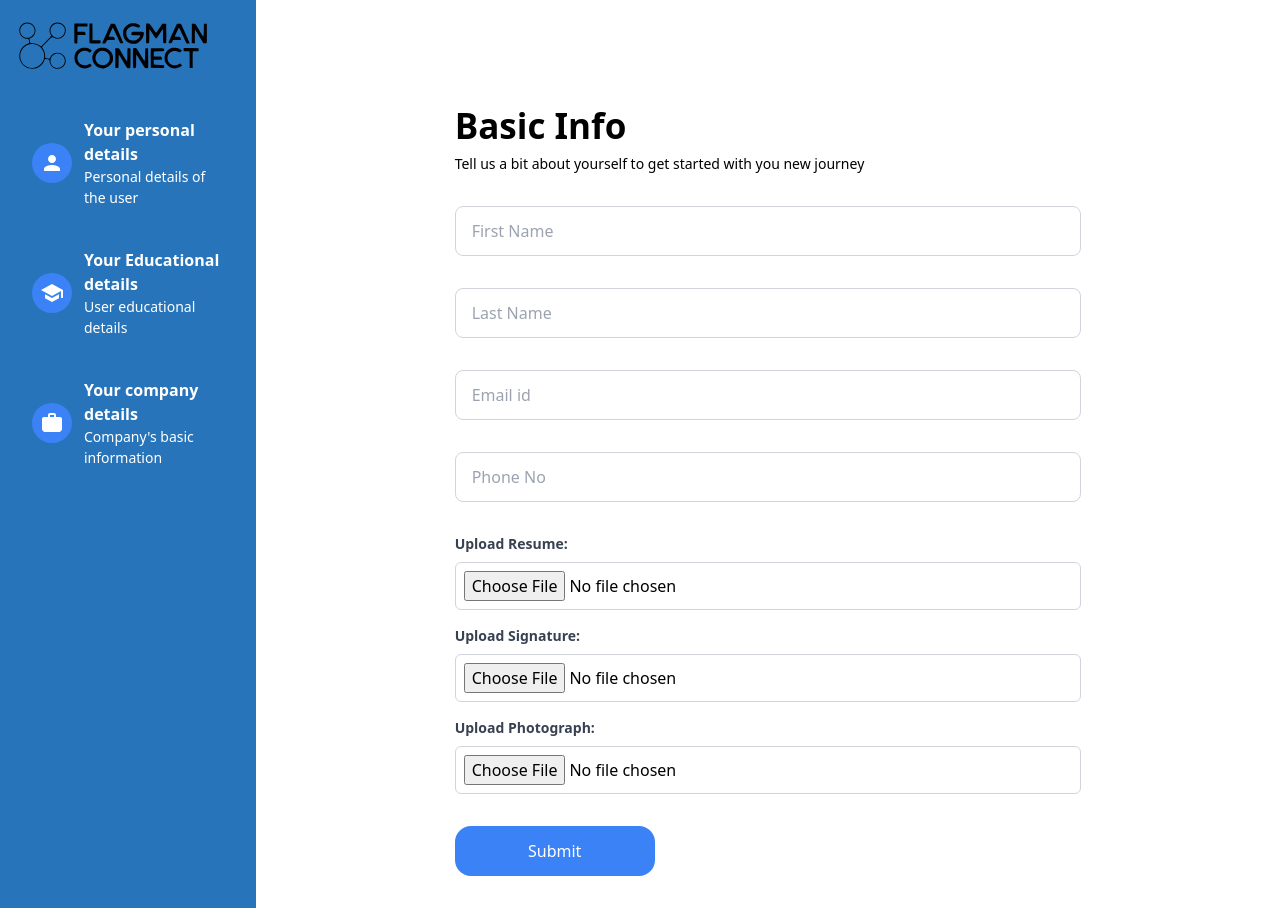
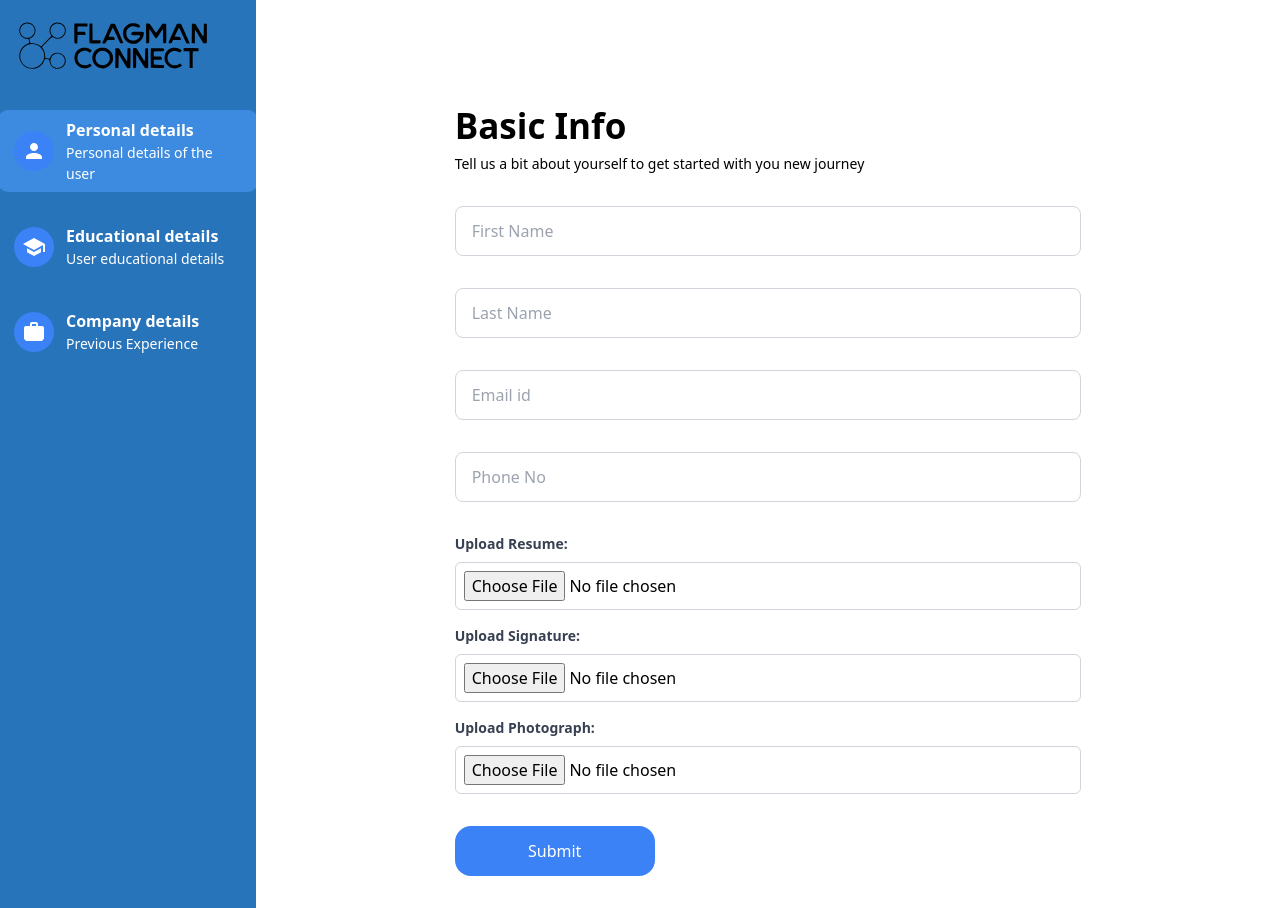
Before and after one commit to anoobsuresh0/Onboarding-Form, a React (Vite) app: page / in a window 1280 px wide. Built offline with nearby package versions, Linux system fonts and the light colour scheme.

Commit message:
SideBar Hover

```diff
--- a/src/components/pages/SideBar.tsx
+++ b/src/components/pages/SideBar.tsx
@@ -36,7 +36,7 @@ const SideBar = () => {
             >
               <PersonIcon className="side-icon" style={{ fontSize: 40 }} />
               <div>
-                <h3>Your personal details</h3>
+                <h3>Personal details</h3>
                 <h4>Personal details of the user</h4>
               </div>
             </button>
@@ -51,7 +51,7 @@ const SideBar = () => {
               {" "}
               <SchoolIcon className="side-icon" style={{ fontSize: 40 }} />
               <div>
-                <h3>Your Educational details</h3>
+                <h3>Educational details</h3>
                 <h4>User educational details</h4>
               </div>
             </button>
@@ -60,13 +60,13 @@ const SideBar = () => {
 
           <button
               className={`side-options ${
-                selectedDetails === "education" ? "selected" : ""}`}
+                selectedDetails === "work" ? "selected" : ""}`}
               onClick={() => handleButtonClick("work")}
             >
             <WorkIcon className="side-icon" style={{ fontSize: 40 }} />
               <div>
-                <h3>Your company details</h3>
-                <h4>Company's basic information</h4>
+                <h3>Company details</h3>
+                <h4>Previous Experience</h4>
               </div>
             </button>
 
--- a/src/index.css
+++ b/src/index.css
@@ -3,15 +3,19 @@
 @tailwind utilities;
 
 @layer components {
-    .side-btn {
+  /* .side-btn {
         @apply flex items-center justify-start w-auto my-6 h-auto py-2 px-4 text-left  text-white bg-black rounded-[10px];
+      } */
+
+  .side-options {
+    @apply flex items-center my-6 h-auto w-[260px] py-2 px-4 text-left text-white rounded-[10px] hover:bg-hover_secondary hover:text-white;
   }
 
-      .side-options{
-        @apply flex items-center my-6 h-auto py-2 px-4 text-left text-white rounded-[10px];
+  .selected {
+    @apply bg-hover_secondary text-white;
   }
 
-      .side-icon{
+  .side-icon {
     @apply w-[20px] h-[20px]  bg-blue-500 rounded-full p-2 mr-3;
   }
 
@@ -19,7 +23,7 @@
     @apply block w-full my-8 h-[50px] p-4 text-gray-900 border border-gray-300 rounded-lg bg-white focus:ring-blue-500 focus:border-blue-500  dark:border-gray-300 dark:placeholder-gray-400 dark:text-black dark:focus:ring-blue-500 dark:focus:border-blue-500;
   }
 
-      .submit-btn{
+  .submit-btn {
     @apply flex  w-[200px] my-8 h-[50px] p-4 items-center justify-center  text-white bg-blue-500 rounded-2xl hover:bg-white hover:text-blue-500 hover:border-blue-500 border-2 border-blue-500;
   }
 }
--- a/tailwind.config.js
+++ b/tailwind.config.js
@@ -9,6 +9,7 @@ export default {
       colors: {
         primary : "#014f97", // sidebar background
         secondary: "#2874ba", // icon background before selected
+        hover_secondary: "#3c8be0", // icon background when hover
         icon_color: "#77a7d3", // sidebar icon colors
         desc_color : "#a7c2e8", // sidebar description color
       }
```
Lines whose indentation alone changed are shown as unchanged.
